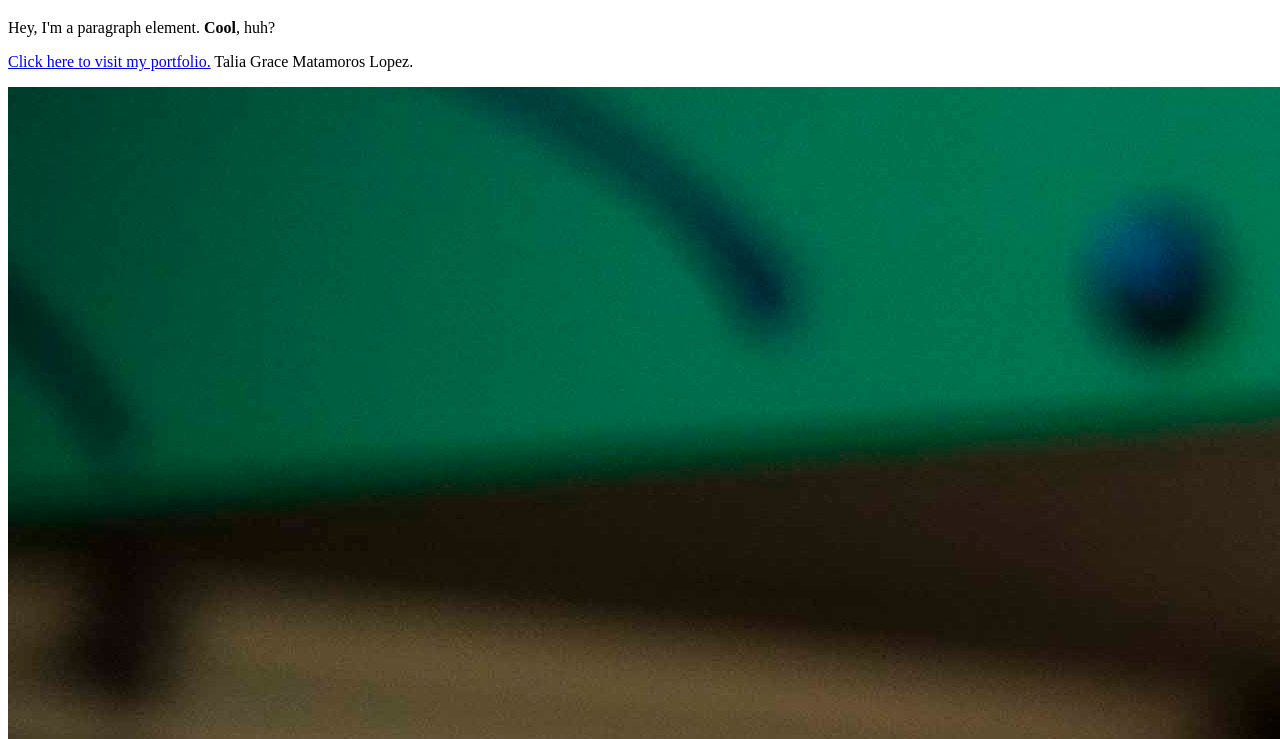
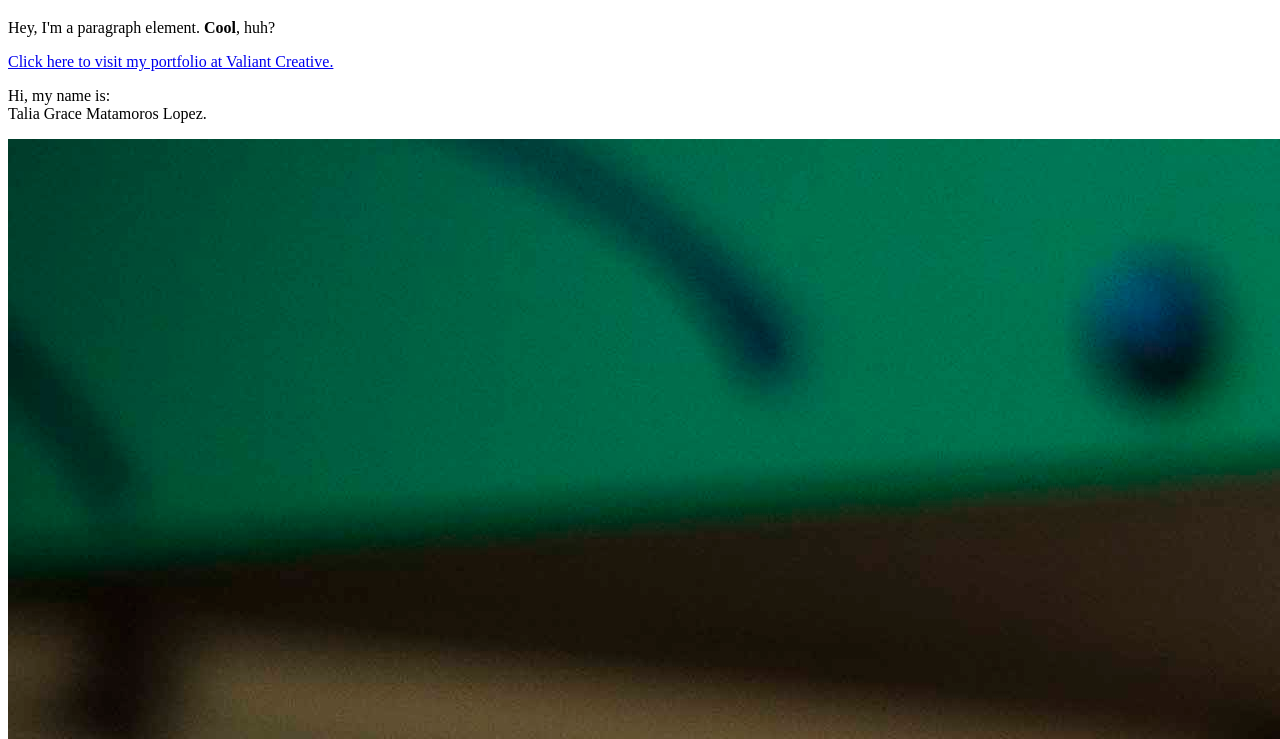
Before and after one commit to valiantcreative33/cartoon-hero, a plain HTML site: page test.html in a window 1280 px wide. Shown: the part 61-800 px from the top of the page. Drawn offline with Linux system fonts and the light colour scheme.

Commit message:
Added Valiant Creative

```diff
--- a/test.html
+++ b/test.html
@@ -6,7 +6,8 @@
 <body>
 	<h1>Hey, I'm a big heading.</h1>
 	<p>Hey, I'm a paragraph element. <b>Cool</b>, huh?</p>
-	<a href="https://valiantcreative.net" target="_blank" title="Let's see valiantcreative">Click here to visit my portfolio.</a>
+	<a href="https://valiantcreative.net" target="_blank" title="Let's see valiantcreative">Click here to visit my portfolio at Valiant Creative.</a>
+	<p>Hi, my name is: <br>
 	Talia Grace Matamoros Lopez.</p>
 	<img src="img/talia-playground.jpg">
 </body>
```
